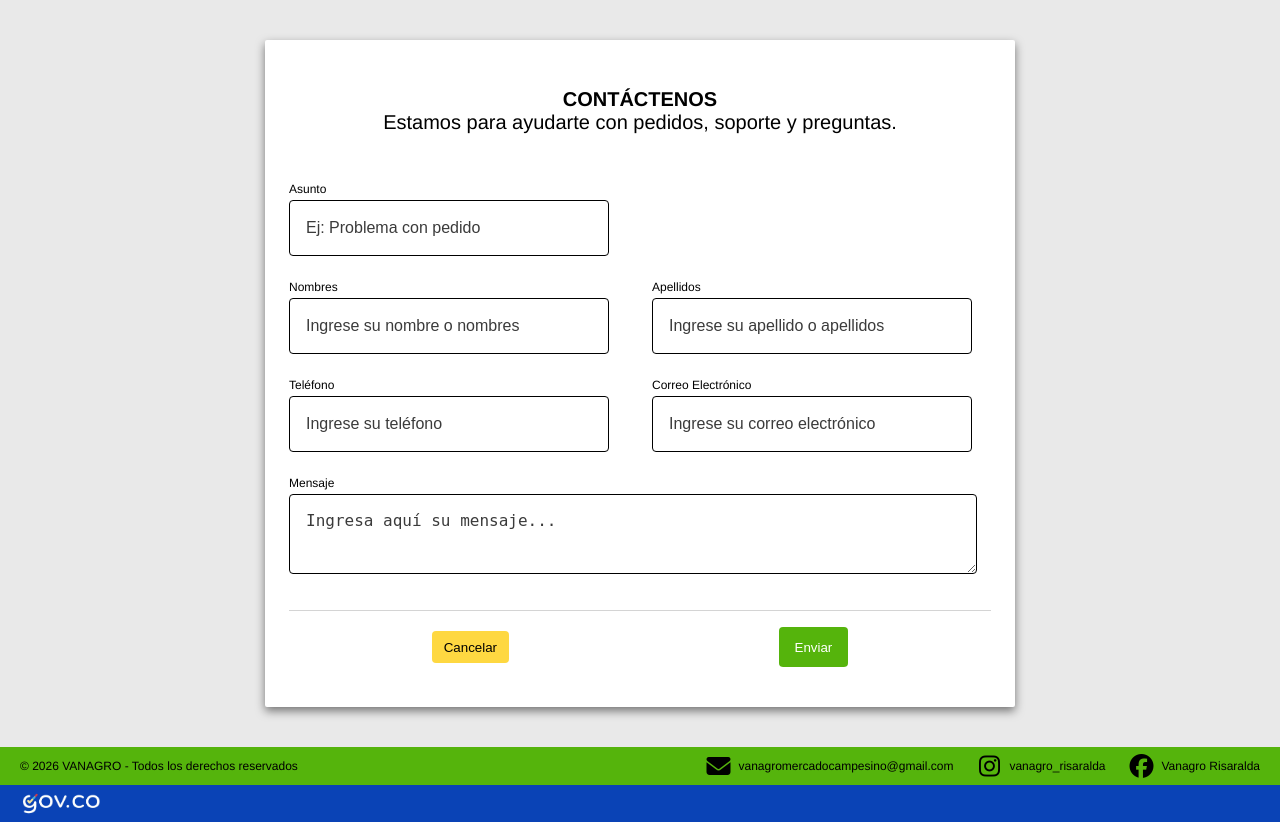
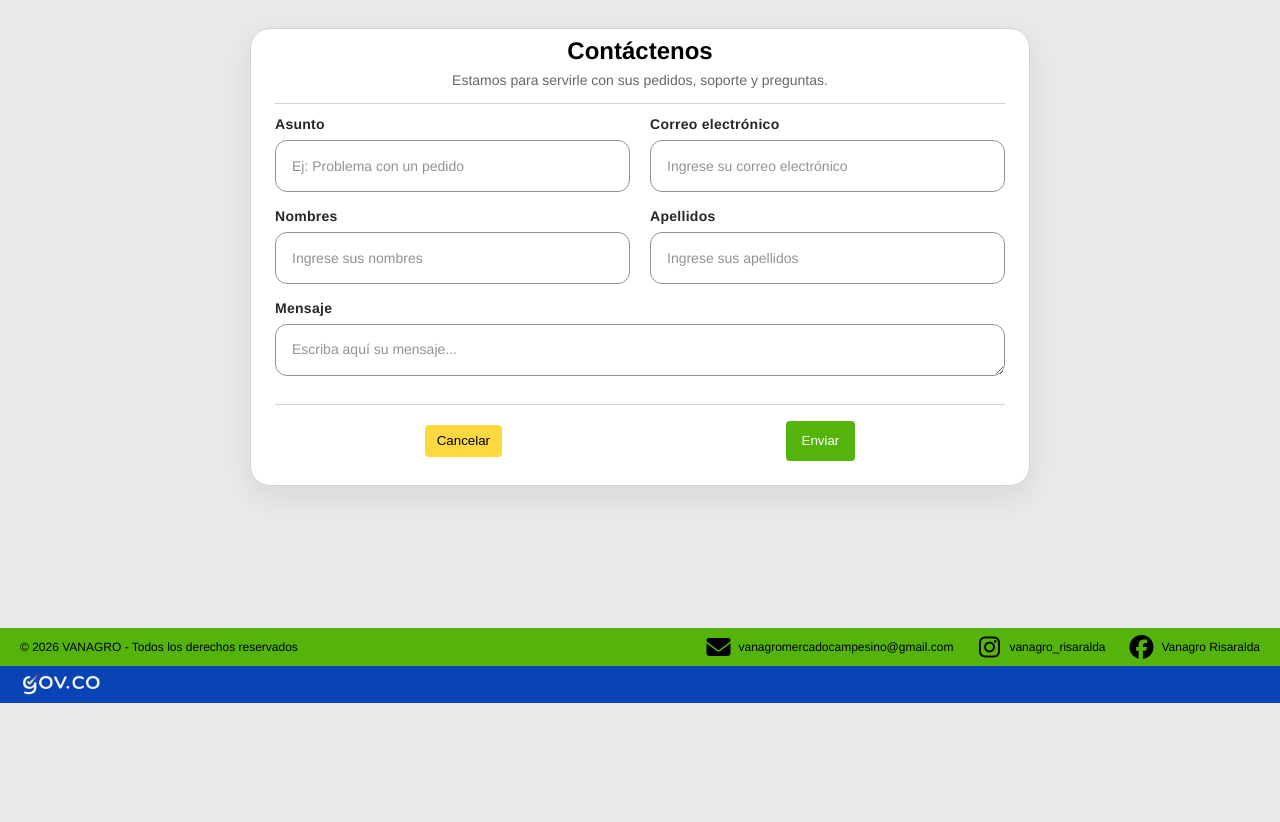
Before and after one commit to Portilla981/VangroEcomerce, a Django app: page /Contactar/ in a window 1280 px wide. Shown: the part 97-919 px from the top of the page. After the commit the page ends 800 px from the top, so only its background shows below. Run offline with Django 5.2, Linux system fonts and the light colour scheme.

Commit message:
style Valentina: Actualización de estilos y dialogos

```diff
--- a/Vanagro_Ecomerce/static/css/components/contact-vanagro.css
+++ b/Vanagro_Ecomerce/static/css/components/contact-vanagro.css
@@ -1,164 +1,150 @@
-
 .contact-form {
-    background-color: var(--white);
-    padding: 24px;
-    border-radius: 2px;
-    box-shadow: 0 4px 10px rgba(0, 0, 0, 0.50);
-    max-width: 750px;
-    margin: 40px auto; /* centrado con espacio superior */
-    display: grid;
-    gap: 24px;
-    font-size: var(--fs-xs);
+    width: min(780px, calc(100% - 48px));
+    margin: 28px auto;
+    padding: 8px 24px;
+    background: var(--white);
+    border-radius: 20px;
+    border: 1px solid var(--gray-100);
+    box-shadow: 0 10px 30px rgba(16, 16, 16, 0.08);
 }
 
-.contact-us__title {
+.contact-form__head {
+    margin-bottom: 12px;
+    padding-bottom: 12px;
+    border-bottom: 1px solid var(--gray-100);
     text-align: center;
-    color: var(--black);
-    font-size: var(--fs-sm);
-    margin: 24px 0;
 }
 
 .contact-form__title {
+    margin: 0;
+    font-family: var(--main-font);
+    font-size: var(--fs-md);
+    font-weight: 700;
+    color: var(--black);
+    line-height: 1.2;
     text-align: center;
-    color: var(--black);
-    font-size: var(--fs-sm);
+}
+
+.contact-form__subtitle {
+    margin: 4px 0 0;
+    font-size: var(--fs-xxs);
+    color: var(--gray-600);
+    line-height: 1.5;
+    text-align: center;
 }
 
 .contact-form__form {
     display: flex;
     flex-direction: column;
-    gap: 24px;
+    gap: 16px;
 }
 
 .contact-form__row {
     display: grid;
-    gap: 24px;
+    grid-template-columns: repeat(2, minmax(0, 1fr));
+    gap: 20px;
+    align-items: start;
 }
 
 .contact-form__row--full {
-    grid-template-columns: 1fr !important;
+    grid-template-columns: 1fr;
 }
 
-
-
-/* ---- LABELS E INPUTS ---- */
 .contact-form__label {
     display: flex;
     flex-direction: column;
-    align-items: flex-start;
-    gap: 4px;
-    font-size: var(--fs-xxxs);
-    color: var(--black);
+    gap: 8px;
+    width: 100%;
+    font-size: var(--fs-xxs);
+    font-weight: 600;
+    color: var(--gray-900);
+    letter-spacing: 0.02em;
+}
+
+.contact-form__input,
+.contact-form__textarea {
+    width: 100%;
+    min-width: 0;
+    height: 52px;
+    padding: 16px;
+    border: 1px solid var(--gray-400);
+    border-radius: 12px;
+    background: var(--white);
+    font-family: var(--main-font);
+    font-size: var(--fs-xxs);
+    color: var(--gray-900);
+    box-sizing: border-box;
+    transition:
+    border-color 0.25s ease,
+    box-shadow 0.25s ease,
+    transform 0.2s ease;
 }
 
 .contact-form__input {
-    padding: 16px;
-    border-radius: 4px;
-    background-color: var(--white);
-    border: 1px solid var(--black);
-    width: 320px;
-    height: 56px;
-    font-size: var(--fs-xs);
-    transition: all 0.3s ease;
+    height: 52px;
+    padding: 0 16px;
 }
 
 .contact-form__textarea {
     padding: 16px;
-    border-radius: 4px;
-    background-color: var(--white);
-    border: 1px solid var(--black);
-    width: 98%;
-    font-size: var(--fs-xs);
-    transition: all 0.3s ease;
-}
-
-.contact-form__input:focus,
-.contact-form__textarea:focus {
-    border-color: var(--primary-900);
-    outline: none;
-}
-
-.contact-form__textarea {
-    min-height: 80px;
     resize: vertical;
 }
 
 .contact-form__input::placeholder,
 .contact-form__textarea::placeholder {
-    color: var(--gray-800);
-    font-size: var(--fs-xs);
+    color: var(--gray-400);
 }
 
-input[readonly] {
-  background-color: #f5f5f5;
-  cursor: not-allowed;
+.contact-form__input:hover,
+.contact-form__textarea:hover {
+    border-color: var(--primary-500);
 }
 
-
-/* ---- RESPONSIVO ---- */
-@media (width: 768px) {
-    .contact-form__row {
-        grid-template-columns: 1fr 1fr;
-    }
+.contact-form__input:focus,
+.contact-form__textarea:focus,
+.contact-form__input:focus-visible,
+.contact-form__textarea:focus-visible {
+    outline: none;
+    border-color: var(--primary-900);
+    box-shadow: 0 0 0 4px rgba(85, 180, 12, 0.18);
 }
 
-@media (width > 768px) {
-    .contact-form{
-        flex: 1;
-        /* min-height: 70vh; */
+.contact-form__input[readonly] {
+    background-color: var(--gray-50);
+    color: var(--gray-600);
+    cursor: not-allowed;
+}
+
+.buttons.popup-buttons {
+    display: flex;
+    justify-content: space-around;
+    gap: 16px;
+    margin-top: 8px;
+    padding-top: 16px;
+    border-top: 1px solid var(--gray-100);
+    flex-wrap: wrap;
+}
+
+@media (max-width: 768px) {
+    .contact-form {
+        width: calc(100% - 24px);
+        margin: 24px auto;
+        padding: 20px 16px;
+        border-radius: 16px;
     }
 
     .contact-form__row {
-        grid-template-columns: 1fr 1fr;
-    }
-}
-
-@media (max-width: 480px) {
-    .contact-form {
-        margin: 24px;
+        grid-template-columns: 1fr;
         gap: 16px;
     }
 
-}
-
-@media (width: 540px) and (height: 720px) {
-
-    .contact-form {
-        /* max-width: 80%; */
-        display: flex;
-        flex-direction: column;
-        align-items: center;
+    .buttons.popup-buttons {
+        flex-direction: column-reverse;
+        gap: 12px;
     }
 
-    .contact-form__form {
-        display: flex;
-        flex-direction: column;
-        align-items: center;
+    .buttons.popup-buttons button {
         width: 100%;
-    }
-
-    .contact-form__row {
-        display: flex;
-        flex-direction: column;
-        align-items: center;
-        gap: 24px;
-        width: 100%;
-    }
-
-    .contact-form__label {
-        width: 320px;
-        text-align: left;
-        display: flex;
-        flex-direction: column;
-        gap: 4px;
-    }
-
-    .contact-form__input {
-        width: 320px;
-    }
-
-    .contact-form__textarea {
-        width: 320px;
-        max-width: 320px;
+        min-width: 100%;
     }
 }
--- a/Vanagro_Ecomerce/templates/components/form-contact-us.html
+++ b/Vanagro_Ecomerce/templates/components/form-contact-us.html
@@ -5,59 +5,100 @@
 {% endblock script %}
 
 <section class="contact-form">
-  <p class="contact-us__title">
-    <strong>CONTÁCTENOS</strong><br />Estamos para ayudarte con pedidos, soporte
-    y preguntas.
-  </p>
+  <div class="contact-form__head">
+    <p class="contact-form__title">
+      Contáctenos
+    </p>
+    <p class="contact-form__subtitle">
+      Estamos para servirle con sus pedidos, soporte y preguntas.
+    </p>
+  </div>
 
-  <form class="contact-form__form" id="form-contac__user" method="POST" id="contactForm">
+  <form class="contact-form__form" id="form-contac__user" method="POST">
     {% csrf_token %}
     <input type="hidden" name="next" value="{{ request.get_full_path }}">
+
     <div class="contact-form__row">
-      <label class="contact-form__label">Asunto
-        <input type="text" name="asunto" class="contact-form__input" value="{{ form.asunto.value|default_if_none:'' }}" placeholder="Ej: Problema con pedido" required />
+      <label class="contact-form__label">
+        Asunto
+        <input
+          type="text"
+          name="asunto"
+          class="contact-form__input"
+          value="{{ form.asunto.value|default_if_none:'' }}"
+          placeholder="Ej: Problema con un pedido"
+          required/>
+      </label>
+
+      <label class="contact-form__label">
+        Correo electrónico
+        <input
+          type="email"
+          name="email"
+          class="contact-form__input"
+          value="{{ form.email.value|default_if_none:'' }}"
+          {% if user.is_authenticated %}readonly{% endif %}
+          placeholder="Ingrese su correo electrónico"
+          required/>
       </label>
     </div>
 
     <div class="contact-form__row">
-      <label class="contact-form__label">Nombres
-        <input type="text" name="nombres" class="contact-form__input" value="{{ form.nombres.value|default_if_none:'' }}" {% if user.is_authenticated %}readonly{% endif %} placeholder="Ingrese su nombre o nombres"required />
+      <label class="contact-form__label">
+        Nombres
+        <input
+          type="text"
+          name="nombres"
+          class="contact-form__input"
+          value="{{ form.nombres.value|default_if_none:'' }}"
+          {% if user.is_authenticated %}readonly{% endif %}
+          placeholder="Ingrese sus nombres"
+          required/>
       </label>
-      <label class="contact-form__label">Apellidos
-        <input type="text" name="apellidos" class="contact-form__input" value="{{ form.apellidos.value|default_if_none:'' }}" {% if user.is_authenticated %}readonly{% endif %} placeholder="Ingrese su apellido o apellidos" required />
-      </label>
-    </div>
 
-    <div class="contact-form__row">
-      <label class="contact-form__label">Teléfono
-        <input type="tel" name="telefono" class="contact-form__input" value="{{ form.telefono.value|default_if_none:'' }}" {% if user.is_authenticated %}readonly{% endif %}
-        placeholder="Ingrese su teléfono" required />
-      </label>
-      <label class="contact-form__label">Correo Electrónico
-        <input type="email" name="email" class="contact-form__input" value="{{ form.email.value|default_if_none:'' }}" {% if user.is_authenticated %}readonly{% endif %} placeholder="Ingrese su correo electrónico" required />
+      <label class="contact-form__label">
+        Apellidos
+        <input
+          type="text"
+          name="apellidos"
+          class="contact-form__input"
+          value="{{ form.apellidos.value|default_if_none:'' }}"
+          {% if user.is_authenticated %}readonly{% endif %}
+          placeholder="Ingrese sus apellidos"
+          required/>
       </label>
     </div>
 
     <div class="contact-form__row contact-form__row--full">
-      <label class="contact-form__label">Mensaje
-        <textarea name="mensaje" class="contact-form__input contact-form__textarea"
-          placeholder="Ingresa aquí su mensaje..." required>{{ form.mensaje.value|default_if_none:'' }}</textarea>
+      <label class="contact-form__label contact-form__label--textarea">
+        Mensaje
+        <textarea
+          name="mensaje"
+          class="contact-form__textarea"
+          placeholder="Escriba aquí su mensaje..."
+          required
+        >{{ form.mensaje.value|default_if_none:'' }}</textarea>
       </label>
     </div>
 
     <div class="buttons popup-buttons">
-      <button type="button" class="buttons__action--secondary btn-cancel btn-confirmar"
+      <button
+        type="button"
+        class="buttons__action--secondary btn-cancel btn-confirmar"
         data-url="{{ request.GET.next|default:request.get_full_path }}"
-        data-titulo="¿Salir?"
-        data-mensaje="Se perderán los cambios.">Cancelar
+        data-titulo="Cancelar envío"
+        data-mensaje="La información ingresada no será guardada.">
+        Cancelar
       </button>
 
-      <button type="button" class="buttons__action--primary btn-save btn-confirmar"
+      <button
+        type="button"
+        class="buttons__action--primary btn-save btn-confirmar"
         data-form="form-contac__user"
-        data-titulo="Enviar"
-        data-mensaje="¿Deseas enviar la solicitud?">Enviar
+        data-titulo="Enviar mensaje"
+        data-mensaje="¿Está seguro de que desea enviar su solicitud?">
+        Enviar
       </button>
     </div>
   </form>
-
 </section>
```
Also changed, not shown: Vanagro_Ecomerce/static/css/components/form-register_user.css (+0 -48 lines), Vanagro_Ecomerce/templates/components/footer_vanagro.html (+0 -31 lines), Vanagro_Ecomerce/templates/registration/bienvenida.html (+6 -24 lines).
